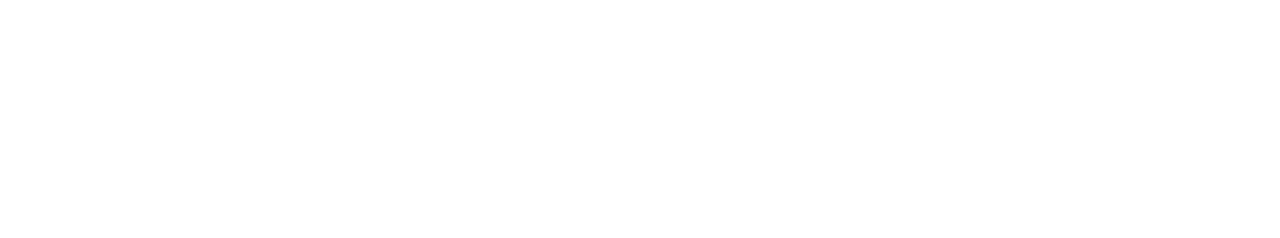
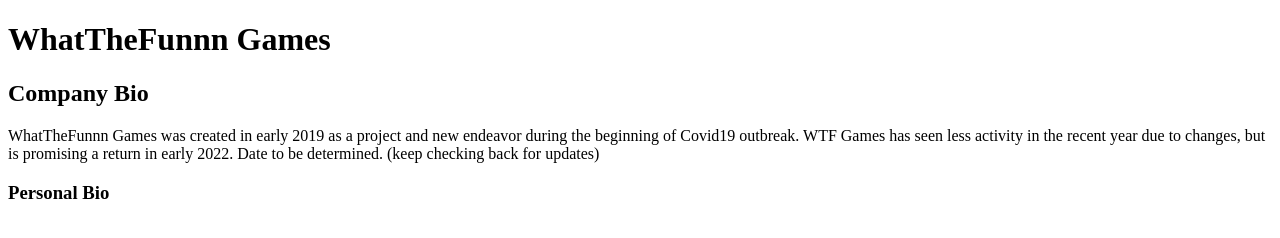
Before and after one commit to WhatTheFunnn/Myownpersonalwebsite, a plain HTML site: page index.html in a window 1280 px wide. Drawn offline with Linux system fonts and the light colour scheme.

Commit message:
added company bio

```diff
--- a/index.html
+++ b/index.html
@@ -1,11 +1,15 @@
 <!doctype html>
     <html lang="en">
         <head>
-            <title></title>
+            <title>My own Website</title>
         </head>
-
         <body>
-            <h1></h1>
+            <h1>WhatTheFunnn Games</h1>
+            <h2>Company Bio</h2>
+            <p>WhatTheFunnn Games was created in early 2019 as a project and new endeavor during the beginning of Covid19 outbreak.
+            WTF Games has seen less activity in the recent year due to changes, but is promising a return in early 2022. Date to be determined. (keep checking back for updates)
+            </p>
+            <h3>Personal Bio</h3>
             <p></p>
 
         </body>
```
